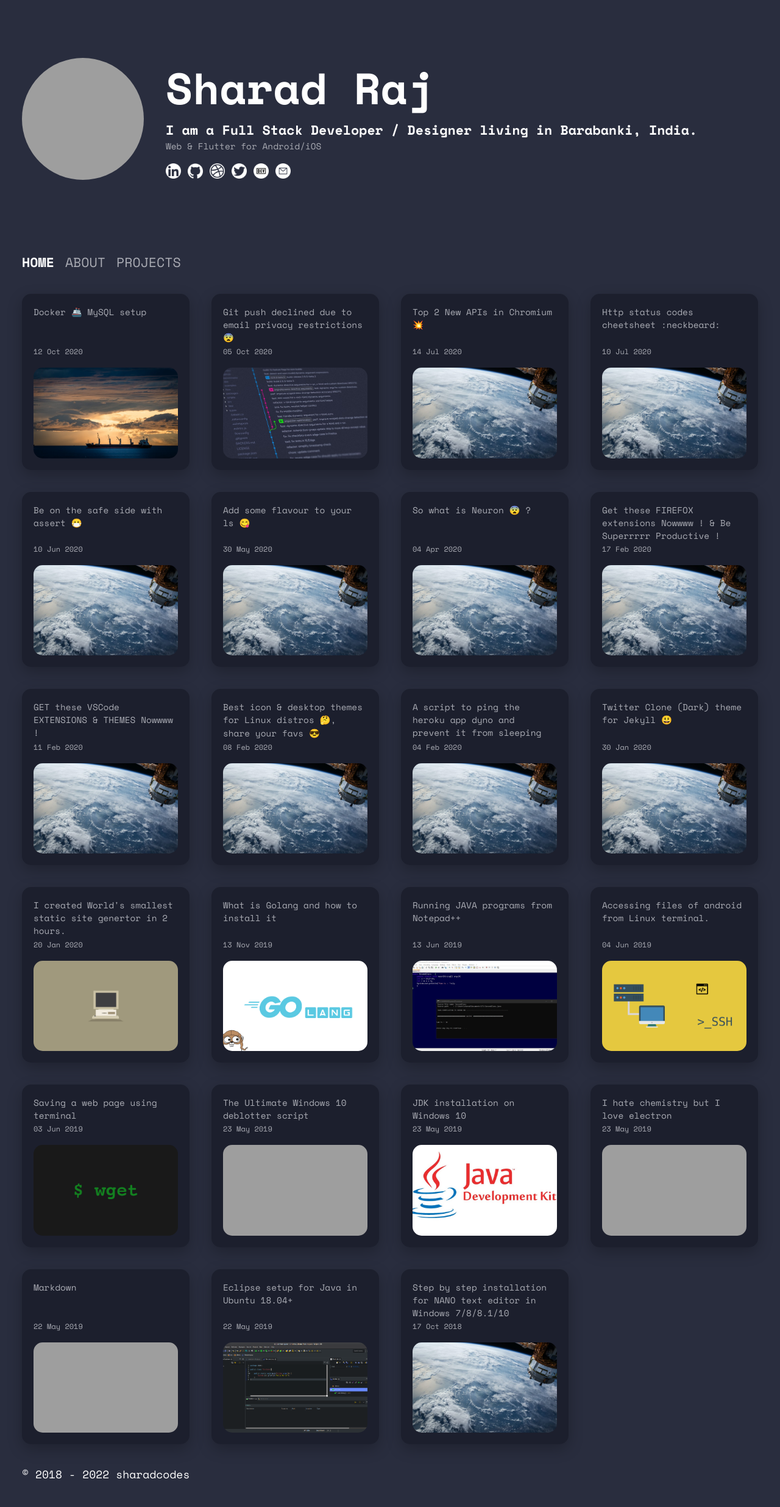
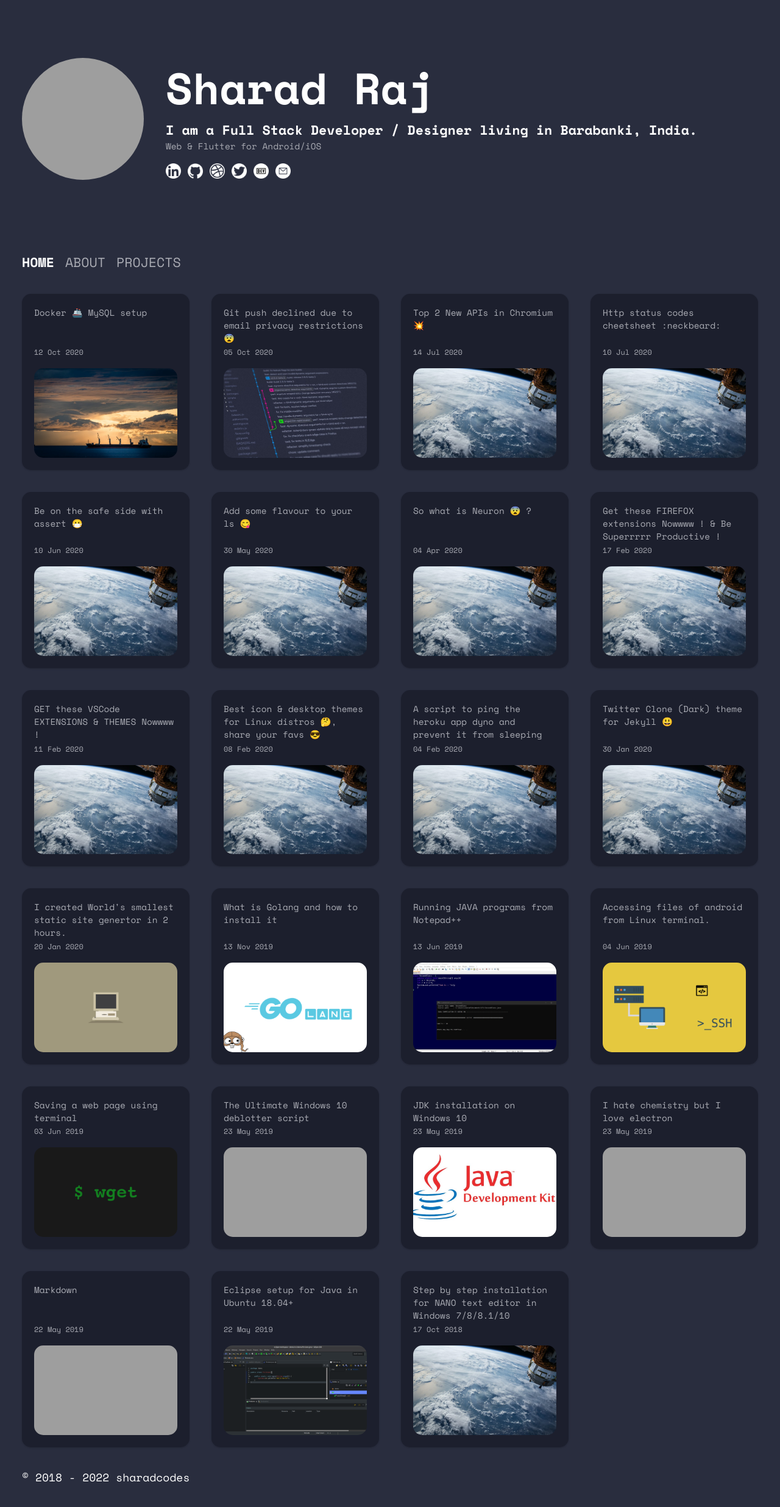
Before and after one commit to sharadcodes/sharadcodes.github.io, a Jekyll site: the page built from index.md, in a window 1280 px wide. Shown: the whole page at 61% size. Built offline with Jekyll 4.4.1, drawn with Linux system fonts in a browser that asks for light colours; nearby versions of some CDN libraries; emoji names are drawn with the system emoji font; grey boxes are pictures that could not be loaded.

Commit message:
Fix card shadow and border

```diff
--- a/assets/css/main.css
+++ b/assets/css/main.css
@@ -125,10 +125,11 @@
 .post {
   background-color: var(--dark-2);
   min-height: 150px;
-  box-shadow: 0 8px 24px 0 rgba(0, 0, 0, 0.24);
+  box-shadow: rgba(0, 0, 0, 0.1) 0px 1px 3px 0px,
+    rgba(0, 0, 0, 0.06) 0px 1px 2px 0px;
   font-size: 0.8rem;
   padding: 1rem;
-  border: 1px solid transparent;
+  border: 2px solid transparent;
   border-radius: 15px;
   color: var(--light-2);
   display: flex;
@@ -137,8 +138,7 @@
 }
 
 .post:hover {
-  border: 1px solid var(--light-3);
-  box-shadow: 0 16px 34px 0 rgba(0, 0, 0, 0.44);
+  border: 2px dashed var(--light-2);
 }
 
 .post small {
@@ -178,10 +178,11 @@
 .project {
   background-color: var(--dark-2);
   min-height: 150px;
-  box-shadow: 0 8px 24px 0 rgba(0, 0, 0, 0.24);
+  box-shadow: rgba(0, 0, 0, 0.1) 0px 1px 3px 0px,
+    rgba(0, 0, 0, 0.06) 0px 1px 2px 0px;
   font-size: 0.8rem;
   padding: 1rem 1rem 0.3rem 1rem;
-  border: 1px solid transparent;
+  border: 2px solid transparent;
   border-radius: 15px;
   display: flex;
   flex-direction: column;
@@ -189,8 +190,7 @@
 }
 
 .project:hover {
-  border: 1px solid var(--light-3);
-  box-shadow: 0 16px 34px 0 rgba(0, 0, 0, 0.44);
+  border: 2px dashed var(--light-2);
 }
 
 .project small {
```
Lines whose indentation alone changed are shown as unchanged.
